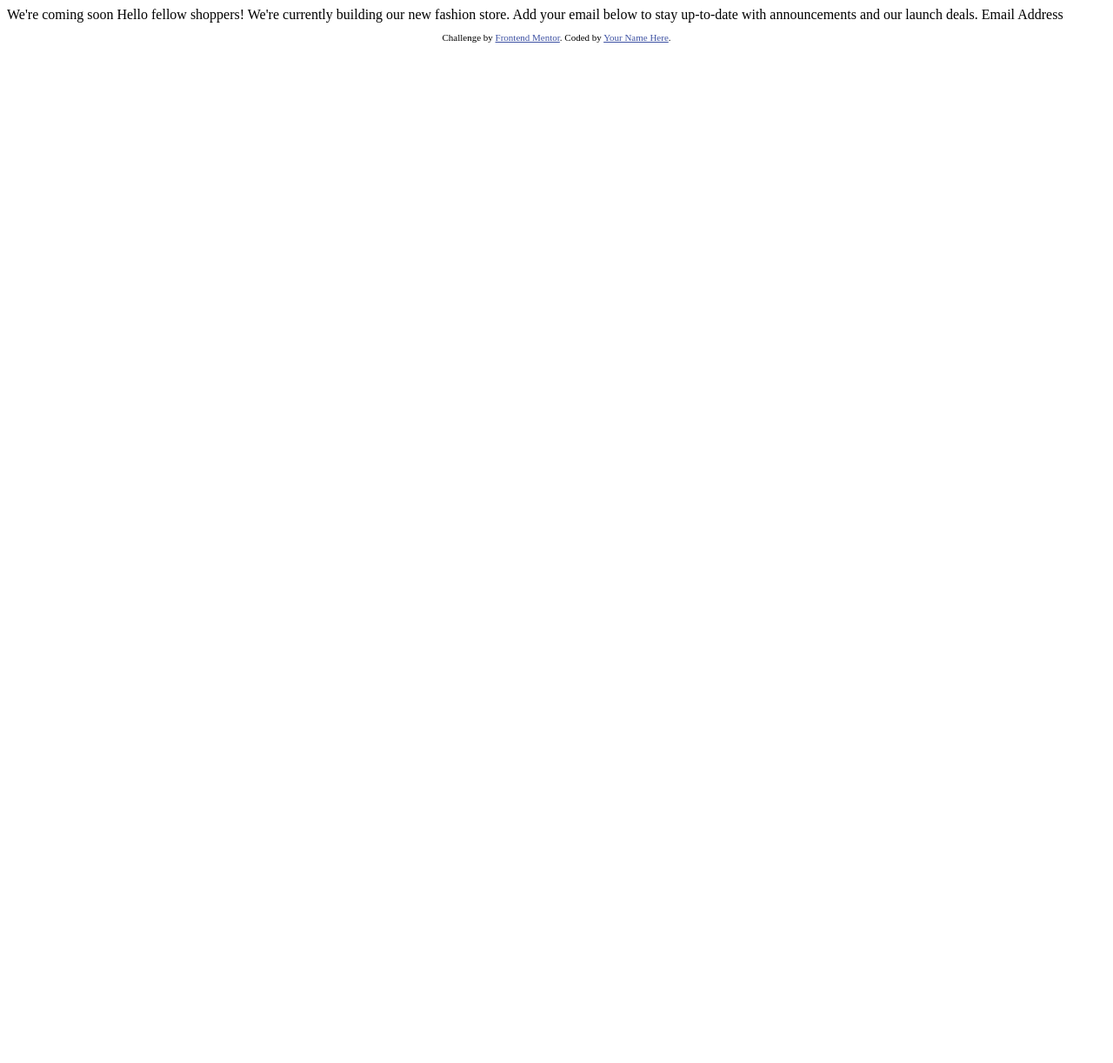
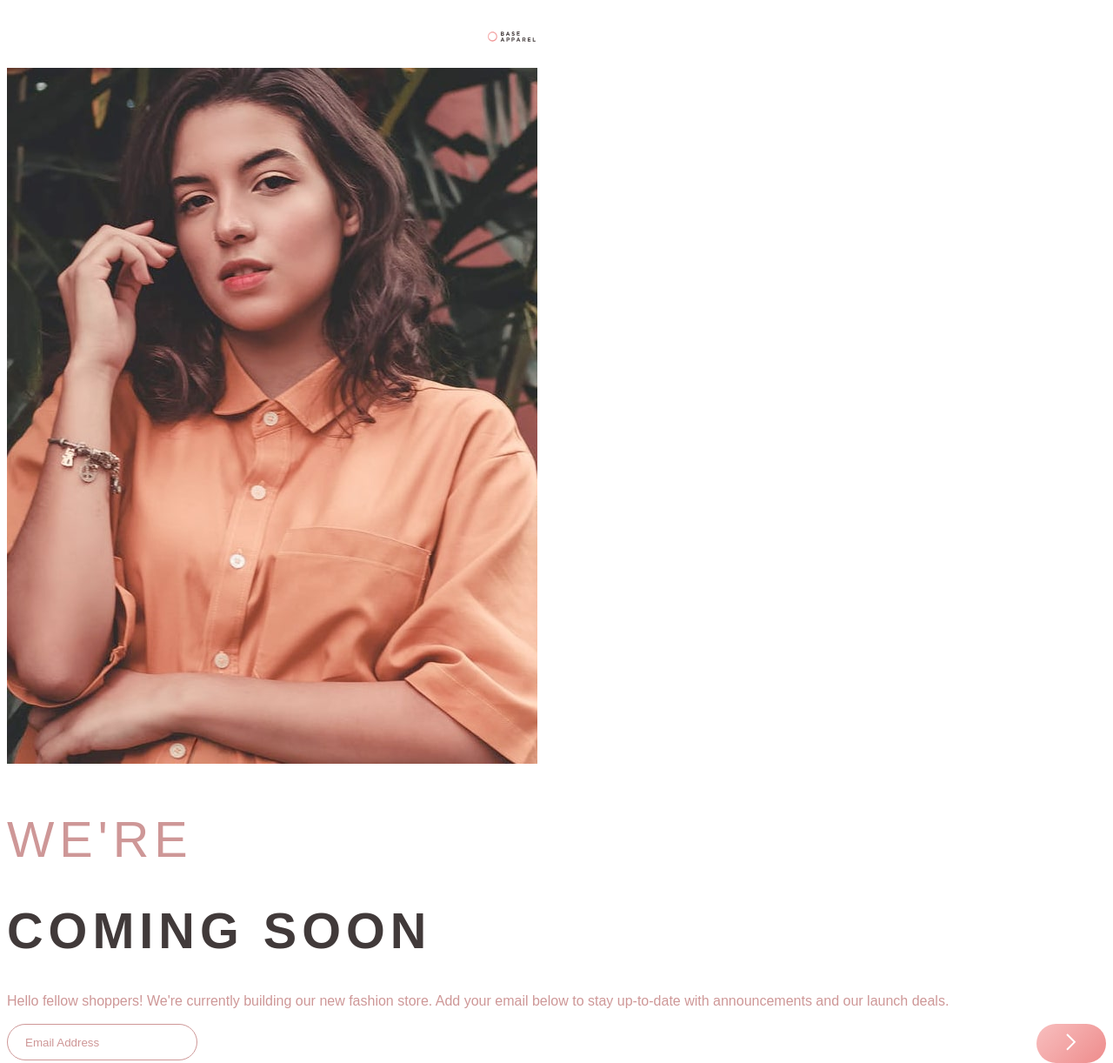
Before and after one commit to Samyaryal/LandingPageUI, a website: page index.html in a window 1280 px wide. Shown: the whole page at 87% size. Before the commit the page ends 800 px from the top, so only its background shows below. Drawn offline with Linux system fonts and the light colour scheme.

Commit message:
adding css to the landpage

```diff
--- a/index.html
+++ b/index.html
@@ -2,32 +2,45 @@
 <html lang="en">
 <head>
   <meta charset="UTF-8">
-  <meta name="viewport" content="width=device-width, initial-scale=1.0"> <!-- displays site properly based on user's device -->
-
+  <meta name="viewport" content="width=device-width, initial-scale=1.0">
   <link rel="icon" type="image/png" sizes="32x32" href="./images/favicon-32x32.png">
-
+  <link rel="stylesheet" href="style/style.css">
   <title>Frontend Mentor | Base Apparel coming soon page</title>
-
-  <!-- Feel free to remove these styles or customise in your own stylesheet 👍 -->
-  <style>
-    .attribution { font-size: 11px; text-align: center; }
-    .attribution a { color: hsl(228, 45%, 44%); }
-  </style>
 </head>
 <body>
-
-  We're coming soon
-
-  Hello fellow shoppers! We're currently building our new fashion store.
-  Add your email below to stay up-to-date with announcements and our launch deals.
-
-  Email Address
-
-  <footer>
-    <p class="attribution">
-      Challenge by <a href="https://www.frontendmentor.io?ref=challenge" target="_blank">Frontend Mentor</a>.
-      Coded by <a href="#">Your Name Here</a>.
-    </p>
-  </footer>
+  <nav>
+    <div class="container">
+      <img src="images/logo.svg" alt="base apprel">
+    </div>
+  </nav>
+  <aside>
+    <picture>
+        <source media="(max-width: 375px)" srcset="images/hero-mobile.jpg">
+        <source media="(min-width:700px)" srcset="images/hero-desktop.jpg">
+        <img class="img-fluid" alt="hero" src="images/hero-desktop.jpg">
+    </picture>
+  </aside>
+    <main>
+      <div class="container">
+      <header>
+        <hgroup>
+          <h1>We're</h1>
+          <h1>coming soon</h1>
+        </hgroup>
+      </header>
+      <article>
+        <p>
+          Hello fellow shoppers! We're currently building our new fashion store.
+          Add your email below to stay up-to-date with announcements and our launch deals.
+        </p>
+        <form>
+          <input title="E-mail" type="email" name="email" id="email" placeholder="Email Address" >
+          <button type="submit" id="btn-submit"><img src="images/icon-arrow.svg" alt="send email button"></button>
+        </form>
+        <div id="msg"></div>
+      </article>
+      </div>
+    </main>
+  <script src="js/main.js"></script>
 </body>
 </html>
--- /dev/null
+++ b/style/style.css
@@ -0,0 +1,90 @@
+body {
+    font-family: "Josefin Sans", sans-serif;
+}
+.container {
+    margin: auto;
+}
+.img-fluid {
+    max-width: 100%;
+}
+nav {
+    height: 70px;
+    display: flex;
+    justify-content: center;
+}
+nav img {
+    max-width: 35%;
+}
+hgroup {
+    margin-top: 50px;
+    text-transform: uppercase;
+    font-size: 1.8rem;
+    letter-spacing: 6px;
+}
+hgroup h1:first-child {
+    color: #ce9797;
+    font-weight: 300;
+}
+hgroup h1:last-child {
+    color: #413a3a;
+    font-weight: 600;
+}
+article {
+    color: #ce9797;
+    font-weight: 400;
+    margin-bottom: 40px;
+    font-size: 16px;
+    line-height: 20px;
+}
+
+input[type=email] {
+    color: #ce9797;
+    border: 1px solid #ce9797;
+    height: 30px;
+    border-radius: 25px;
+    padding: 5px 20px;
+    position: absolute;
+    float: left;
+}
+input[type=email]::placeholder {
+    color: #ce9797;
+}
+
+button {
+    position: relative;
+    float: right;
+    border: none;
+    border-radius: 25px;
+    height: 45px;
+    width: 80px;
+    background-image: linear-gradient(135deg, #f8bfbf, #ee8c8c);
+    background-repeat: no-repeat;
+}
+button:hover {
+    transition-duration: 0.4s;
+    cursor: pointer;
+    box-shadow: #ce9797 1px 3px 15px;
+}
+
+input.error-msg {
+    background-image: url("/images/icon-error.svg");
+    background-repeat: no-repeat;
+    background-position: 83% 50%;
+}
+
+#msg {
+    color: #f96262;
+}
+
+input:focus {
+    border: 2px solid #f96262;
+}
+
+.attribution {
+    font-size: 11px;
+    text-align: center;
+}
+
+.attribution a {
+    color: #3e52a3;
+}
```
Also changed, not shown: package.json (added, +19 -0 lines), README.md (deleted), js/main.js (added).
